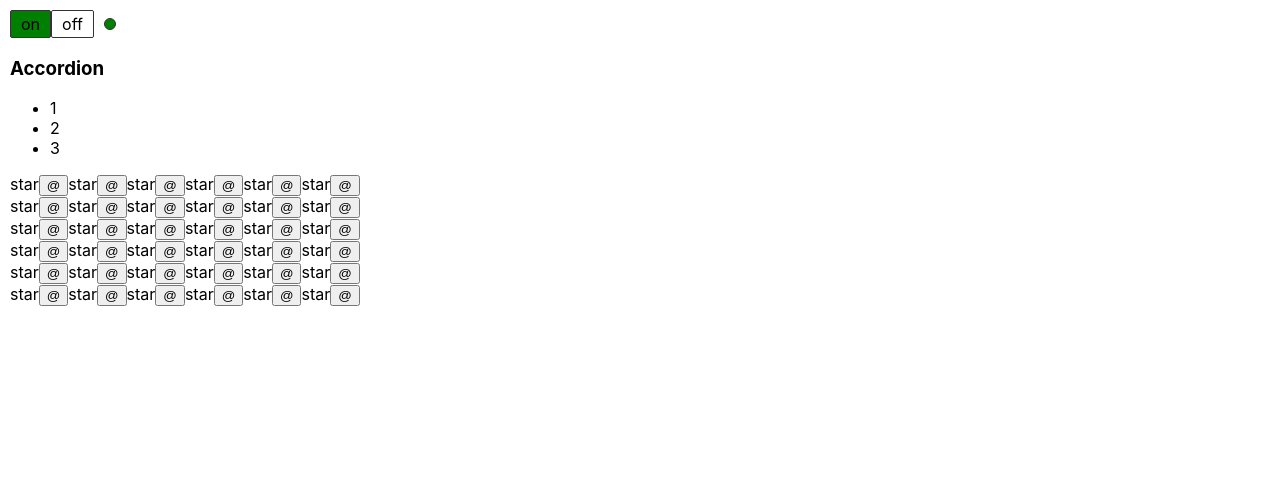
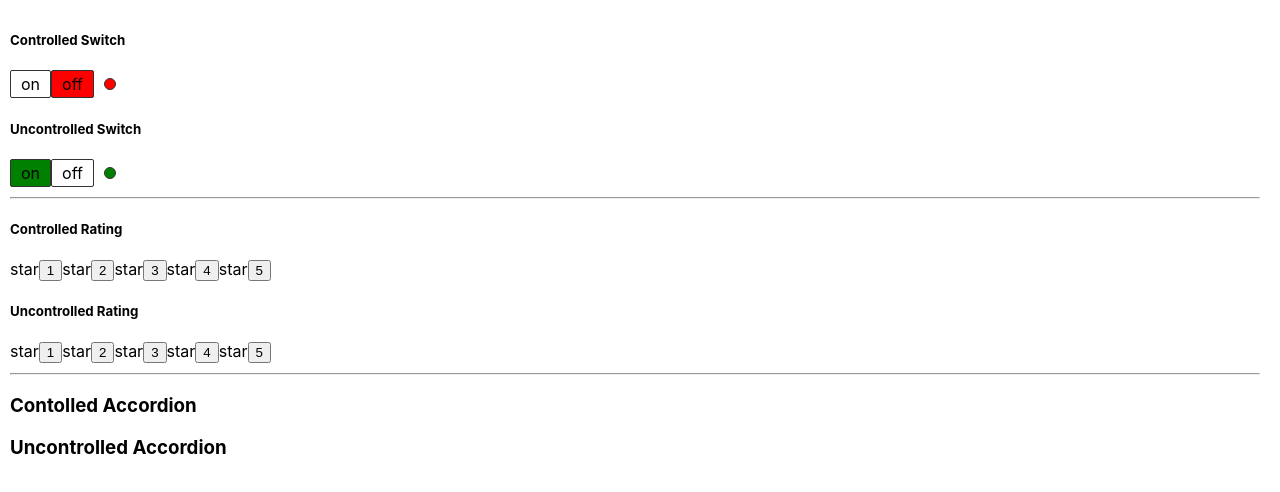
Before and after one commit to andreisemianiuk/typescript_learning, a React (Create React App) app: page / in a window 1280 px wide. Shown: the top 492 px of the page. Built offline with nearby package versions, Linux system fonts and the light colour scheme.

Commit message:
another commit

```diff
--- a/src/Accordion.tsx
+++ b/src/Accordion/Accordion.tsx
@@ -1,6 +1,6 @@
 import React, { useState } from 'react'
 
-function Accordion() {
+function UncontrolledAccordion() {
 	let [collapsed, setCollapsed] = useState<boolean>(true)
 
 	const changeCollapsed = () => {
@@ -9,7 +9,7 @@ function Accordion() {
 
 	return (
 		<div className='item'>
-			<AccordionTitle title={'Accordion'} collapsed={collapsed} changeCollapsed={changeCollapsed} />
+			<AccordionTitle title={'Uncontrolled Accordion'} collapsed={collapsed} changeCollapsed={changeCollapsed} />
 		</div>
 	)
 }
@@ -25,7 +25,7 @@ function AccordionTitle(props: AccordionTitleType) {
 		<h3 className={'acc-title'} onClick={props.changeCollapsed}>
 			{props.title}
 		</h3>
-		{props.collapsed ? <AccordionBody /> : null}
+		{!props.collapsed ? <AccordionBody /> : null}
 	</div>
 }
 
@@ -39,4 +39,4 @@ function AccordionBody() {
 
 
 
-export default Accordion
+export default UncontrolledAccordion
--- /dev/null
+++ b/src/Accordion/ControlledAccordion.tsx
@@ -0,0 +1,36 @@
+import React from 'react'
+
+type ControlledAccordionType = {
+	title: string
+	collapsed: boolean
+	changeCollapsed: () => void
+}
+
+export function ControlledAccordion(props: ControlledAccordionType) {
+	return (
+		<div className='item'>
+			<AccordionTitle title={props.title} collapsed={props.collapsed} changeCollapsed={props.changeCollapsed} />
+		</div>
+	)
+}
+
+function AccordionTitle(props: ControlledAccordionType) {
+	return <div>
+		<h3 className={'acc-title'} onClick={props.changeCollapsed}>
+			{props.title}
+		</h3>
+		{!props.collapsed ? <AccordionBody /> : null}
+	</div>
+}
+
+function AccordionBody() {
+	return <ul>
+		<li>1</li>
+		<li>2</li>
+		<li>3</li>
+	</ul>
+}
+
+
+
+// export default Accordion
--- a/src/App.tsx
+++ b/src/App.tsx
@@ -1,16 +1,40 @@
-import React from 'react'
-import Accordion from './Accordion'
-import Star from './Star'
+import React, { useState } from 'react'
+import UncontrolledAccordion from './Accordion/Accordion'
+import { ControlledAccordion } from './Accordion/ControlledAccordion'
+import UncontrolledRating from './Rating/UncontrolledRating'
+import ControlledRating from './Rating/ControlledRating'
+import UncontrolledSwitch from './Switch/UncontrolledSwitch'
+import ControlledSwitch from './Switch/ControlledSwitch'
 import './App.css'
-import Switch from './Switch'
+
 
 function App() {
+	// ControlledSwitch
+	const [isOn, setIsOn] = useState<boolean>(false)
+	const changeIsOn = () => {
+		setIsOn(!isOn)
+	}
+	// ControlledStar
+	const [rating, setRating] = useState<number>(0)
+	const onChangeRatingValue = (value: number): void => {
+		setRating(value)
+	}
+	// ControlledAccordion
+	let [collapsed, setCollapsed] = useState<boolean>(true)
+	const changeCollapsed = () => {
+		setCollapsed(!collapsed)
+	}
 
 	return (
 		<div className='App'>
-			<Switch />
-			<Accordion />
-			<Star />
+			<ControlledSwitch title={'Controlled Switch'} isOn={isOn} changeIsOn={changeIsOn} />
+			<UncontrolledSwitch />
+			<hr />
+			<ControlledRating title={'Controlled Rating'} rating={rating} toggleRating={onChangeRatingValue} />
+			<UncontrolledRating />
+			<hr />
+			<ControlledAccordion title={'Contolled Accordion'} collapsed={collapsed} changeCollapsed={changeCollapsed} />
+			<UncontrolledAccordion />
 		</div>
 	)
 }
--- /dev/null
+++ b/src/Rating/ControlledRating.tsx
@@ -0,0 +1,55 @@
+import React from 'react'
+
+type ControlledRatingType = {
+	title: string
+	rating: number
+	toggleRating: (value: number) => void
+}
+
+function ControlledRating(props: ControlledRatingType) {
+	return (
+		<div className='item'>
+			<h5>{props.title}</h5>
+			<StarBody rating={props.rating} toggleRating={props.toggleRating} />
+		</div>
+	)
+}
+
+type StarBodyType = {
+	rating: number
+	toggleRating: (value: number) => void
+}
+
+function StarBody(props: StarBodyType) {
+	return <div className={'star-line'}>
+		<StarItem rating={props.rating} toggleRating={props.toggleRating} value={1} />
+		<StarItem rating={props.rating} toggleRating={props.toggleRating} value={2} />
+		<StarItem rating={props.rating} toggleRating={props.toggleRating} value={3} />
+		<StarItem rating={props.rating} toggleRating={props.toggleRating} value={4} />
+		<StarItem rating={props.rating} toggleRating={props.toggleRating} value={5} />
+	</div>
+}
+
+type StarItemType = {
+	rating: number
+	value: number
+	toggleRating: (value: number) => void
+}
+
+
+function StarItem(props: StarItemType) {
+	const rating = props.rating
+	const tagClass = `${rating >= props.value ? 'selected' : null}`
+	const toggleRatingHandler = () => {
+		props.toggleRating(props.value)
+	}
+
+
+	return (
+		<span className={tagClass}>
+			star<button onClick={toggleRatingHandler}>{props.value}</button>
+		</span>
+	)
+}
+
+export default ControlledRating
--- /dev/null
+++ b/src/Rating/UncontrolledRating.tsx
@@ -0,0 +1,34 @@
+import React, { useState } from 'react'
+
+function UncontrolledRating() {
+	const [rating, setRating] = useState(0)
+	return (
+		<div className='item'>
+			<h5>Uncontrolled Rating</h5>
+			<StarItem value={1} rating={rating} setRating={setRating} />
+			<StarItem value={2} rating={rating} setRating={setRating} />
+			<StarItem value={3} rating={rating} setRating={setRating} />
+			<StarItem value={4} rating={rating} setRating={setRating} />
+			<StarItem value={5} rating={rating} setRating={setRating} />
+		</div>
+	)
+}
+
+type StarItemType = {
+	value: number
+	rating: number
+	setRating: (value: number) => void
+}
+
+function StarItem(props: StarItemType) {
+
+
+	const tagClass = `${props.value <= props.rating ? 'selected' : null}`
+	const toggleRating = () => props.setRating(props.value)
+
+	return <span className={tagClass}>
+		star<button onClick={toggleRating}>{props.value}</button>
+	</span>
+}
+
+export default UncontrolledRating
--- a/src/Star.tsx
+++ /dev/null
@@ -1,49 +0,0 @@
-import React, { useState } from 'react'
-
-
-
-function Star() {
-	// let [collapsed, setCollapsed] = useState<boolean>(true)
-
-	// const changeCollapsed = () => {
-	// 	setCollapsed(!collapsed)
-	// }
-
-	return (
-		<div className='item'>
-			<StarBody value={0} />
-			<StarBody value={1} />
-			<StarBody value={2} />
-			<StarBody value={3} />
-			<StarBody value={4} />
-			<StarBody value={5} />
-		</div>
-	)
-}
-
-
-type StarBodyType = {
-	value: number
-}
-
-function StarBody(props: StarBodyType) {
-
-	return <div className={'star-line'}>
-		<StarItem />
-		<StarItem />
-		<StarItem />
-		<StarItem />
-		<StarItem />
-		<StarItem />
-	</div>
-}
-
-function StarItem() {
-	const [tagged, setTagged] = useState(false)
-
-	return <div className={`${tagged ? 'selected' : null}`}>
-		star<button onClick={() => setTagged(!tagged)}>@</button>
-	</div>
-}
-
-export default Star
--- a/src/Switch.tsx
+++ /dev/null
@@ -1,22 +0,0 @@
-import React, { useState } from 'react'
-import SwitchItem from './SwitchItem'
-
-function Switch() {
-	let [isOn, setIsOn] = useState<boolean>(true)
-	const switchHandler = (e: React.MouseEvent) => {
-		const value = e.currentTarget.innerHTML
-		if (value === 'on') {
-			setIsOn(true)
-		}
-		if (value === 'off') {
-			setIsOn(false)
-		}
-	}
-	return (
-		<div className='item'>
-			<SwitchItem isOn={isOn} switchHandler={switchHandler} />
-		</div>
-	)
-}
-
-export default Switch
--- a/src/SwitchItem.tsx
+++ b/src/Switch/ControlledSwitch.tsx
@@ -1,4 +1,19 @@
 import React from 'react'
+
+type ControlledSwitchType = {
+	title: string
+	isOn: boolean
+	changeIsOn: (event: React.MouseEvent) => void
+}
+
+function ControlledSwitch(props: ControlledSwitchType) {
+	return (
+		<div className='item'>
+			<h5>{props.title}</h5>
+			<SwitchItem isOn={props.isOn} switchHandler={props.changeIsOn} />
+		</div>
+	)
+}
 
 type SwitchItemPropsType = {
 	isOn: boolean
@@ -6,7 +21,6 @@ type SwitchItemPropsType = {
 }
 
 function SwitchItem(props: SwitchItemPropsType) {
-
 	return (
 		<>
 			<span className={`btn ${props.isOn ? 'green' : ''}`} onClick={props.switchHandler}>on</span>
@@ -16,4 +30,5 @@ function SwitchItem(props: SwitchItemPropsType) {
 	)
 }
 
-export default SwitchItem
+
+export default ControlledSwitch
--- /dev/null
+++ b/src/Switch/UncontrolledSwitch.tsx
@@ -0,0 +1,39 @@
+import React, { useState } from 'react'
+
+function UncontrolledSwitch() {
+	let [isOn, setIsOn] = useState<boolean>(true)
+	const switchHandler = (e: React.MouseEvent) => {
+		const value = e.currentTarget.innerHTML
+		if (value === 'on') {
+			setIsOn(true)
+		}
+		if (value === 'off') {
+			setIsOn(false)
+		}
+	}
+
+	return (
+		<div className='item'>
+			<h5>Uncontrolled Switch</h5>
+			<SwitchItem isOn={isOn} switchHandler={switchHandler} />
+		</div>
+	)
+}
+
+type SwitchItemPropsType = {
+	isOn: boolean
+	switchHandler: (event: React.MouseEvent) => void
+}
+
+function SwitchItem(props: SwitchItemPropsType) {
+	return (
+		<>
+			<span className={`btn ${props.isOn ? 'green' : ''}`} onClick={props.switchHandler}>on</span>
+			<span className={`btn ${!props.isOn ? 'red' : ''}`} onClick={props.switchHandler}>off</span>
+			<span className={`ball ${props.isOn ? 'green' : 'red'}`} />
+		</>
+	)
+}
+
+
+export default UncontrolledSwitch
```
Also changed, not shown: src/ControlledStar.tsx (deleted, +0 -51 lines).
